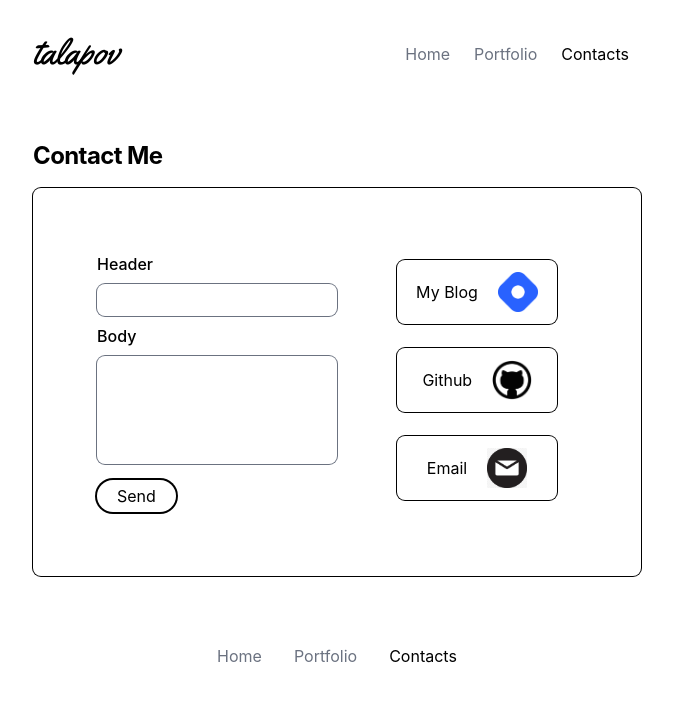
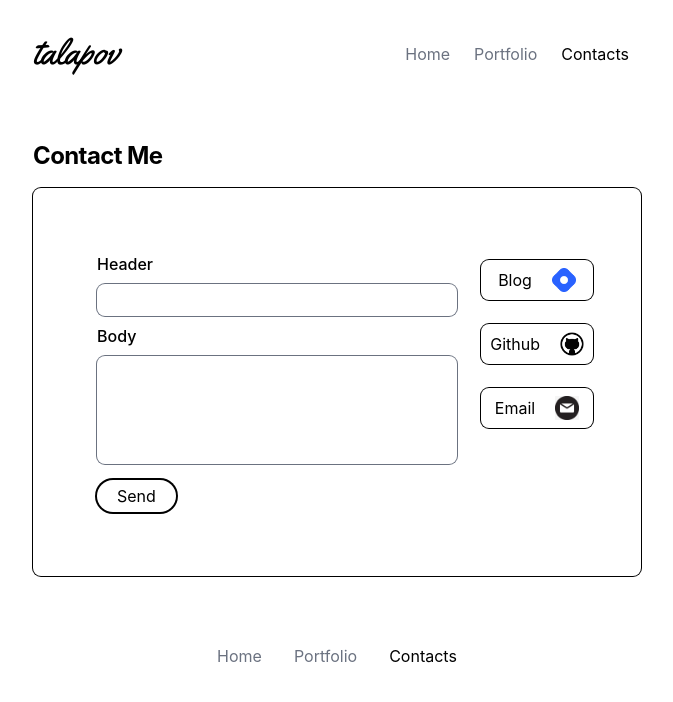
Before and after one commit to dzeppelin/personal-website, a React (Create React App) app: page /contacts in a window 1280 px wide. Shown: the top 702 px of the page, without its empty margins (303-976 px from the left). Built offline with nearby package versions, Linux system fonts and the light colour scheme.

Commit message:
Changes to contacts page

```diff
--- a/src/components/pages/Contacts.tsx
+++ b/src/components/pages/Contacts.tsx
@@ -11,7 +11,7 @@ const Contacts = () => {
 				</h2>
 
 				<div className='flex flex-row w-full ring-1 ring-black rounded-lg p-16'>
-					<div className='form flex flex-col w-1/2'>
+					<div className='form flex flex-col w-3/4'>
 						<p className='mb-2 font-medium'>Header</p>
 						<input
 							type='text'
@@ -32,10 +32,10 @@ const Contacts = () => {
 							</button>
 						</div>
 					</div>
-					<div className='contacts w-1/2 flex flex-col mt-2'>
+					<div className='contacts w-1/4 flex flex-col mt-2'>
 						<ul className='flex flex-col contacts items-center contact-links ml-10'>
 							<li>
-								<a href=''>My Blog</a>
+								<a href=''>Blog</a>
 								<img src='hashnode.png' alt='hashnode logo' />
 							</li>
 							<li>
--- a/src/styles/pages/contacts.css
+++ b/src/styles/pages/contacts.css
@@ -3,9 +3,9 @@ ul.contacts > li {
 }
 
 ul.contact-links > li {
-	@apply m-3 last:mb-0 first:mt-0 cursor-pointer flex flex-row items-center justify-center ring-1 rounded-lg ring-black px-4 py-3 w-40 text-black hover:shadow-lg;
+	@apply m-3 last:mb-0 first:mt-0 cursor-pointer flex flex-row items-center justify-center ring-1 rounded-lg ring-black px-3 py-2 w-28 text-black hover:shadow-lg;
 }
 
 ul.contact-links > li > img {
-	@apply h-10 ml-5;
+	@apply h-6 ml-5;
 }
```
